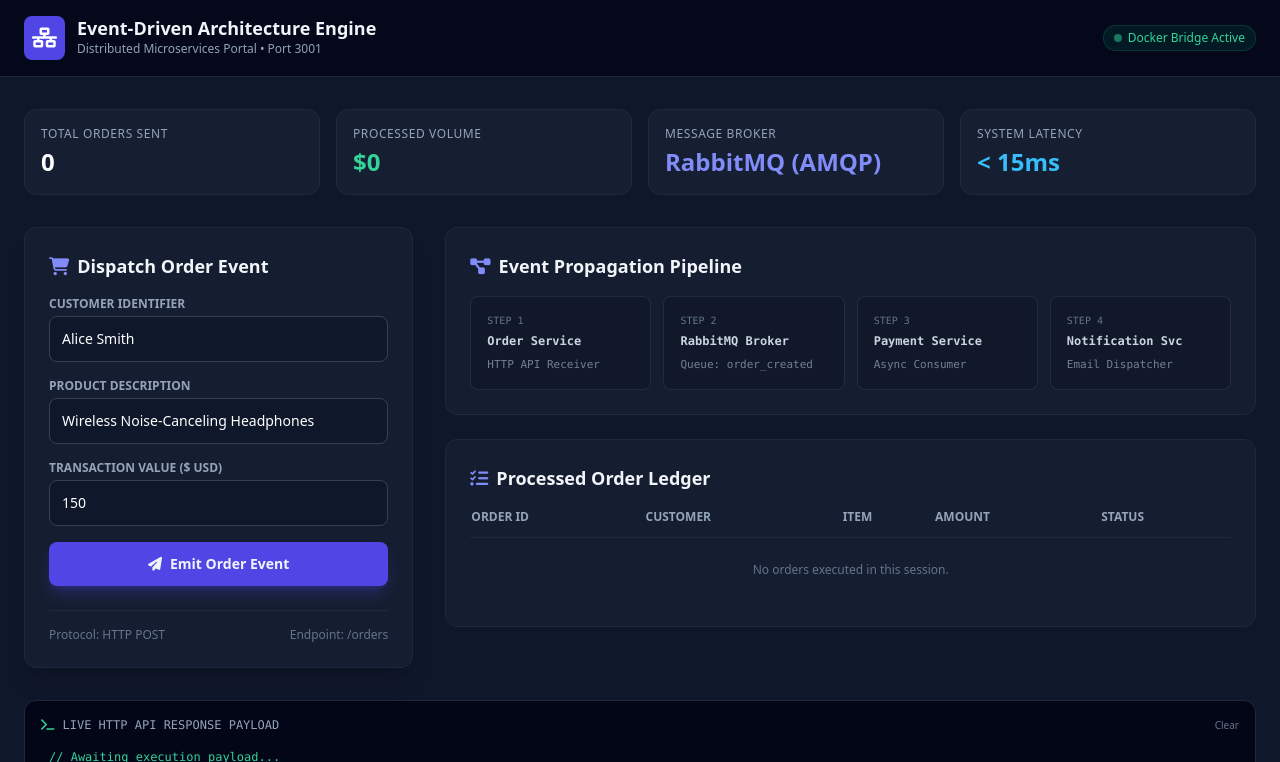
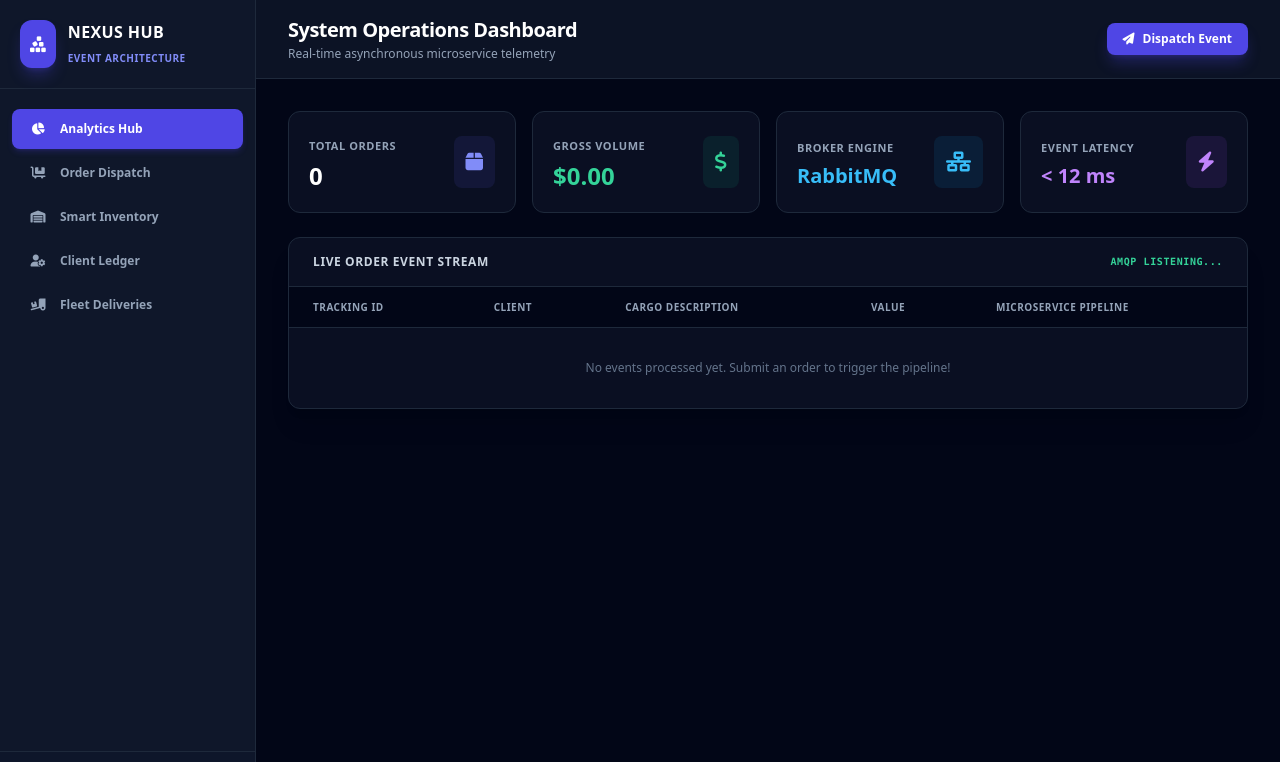
Before and after one commit to bhaktiubale21-cpu/microservice-project, a website: page order-service/public/index.html in a window 1280 px wide. Shown: the top 762 px of the page. Drawn offline with nearby package versions, Linux system fonts and the light colour scheme.

```diff
--- a/order-service/package.json
+++ b/order-service/package.json
@@ -9,6 +9,7 @@
   "dependencies": {
     "amqplib": "^0.10.3",
     "cors": "^2.8.5",
-    "express": "^4.18.2"
+    "express": "^4.18.2",
+    "express-session": "^1.17.3"
   }
 }
--- a/order-service/public/index.html
+++ b/order-service/public/index.html
@@ -3,177 +3,238 @@
 <head>
   <meta charset="UTF-8">
   <meta name="viewport" content="width=device-width, initial-scale=1.0">
-  <title>Microservice Command Center</title>
+  <title>NEXUS - Enterprise Microservices Hub</title>
   <script src="https://cdn.tailwindcss.com"></script>
   <link rel="stylesheet" href="https://cdnjs.cloudflare.com/ajax/libs/font-awesome/6.4.0/css/all.min.css">
 </head>
-<body class="bg-slate-900 text-slate-100 font-sans antialiased min-h-screen">
+<body class="bg-slate-950 font-sans text-slate-200 antialiased flex h-screen overflow-hidden">
 
-  <!-- Top Navigation Bar -->
-  <nav class="border-b border-slate-800 bg-slate-950/80 backdrop-blur sticky top-0 z-50 px-6 py-4">
-    <div class="max-w-7xl mx-auto flex items-center justify-between">
-      <div class="flex items-center space-x-3">
-        <div class="p-2 bg-indigo-600 rounded-lg text-white">
-          <i class="fa-solid fa-network-wired text-xl"></i>
+  <!-- Left Sidebar Navigation -->
+  <aside class="w-64 bg-slate-900 border-r border-slate-800 flex flex-col justify-between shrink-0">
+    <div>
+      <!-- Brand Logo -->
+      <div class="p-5 border-b border-slate-800 flex items-center space-x-3">
+        <div class="p-2.5 bg-indigo-600 text-white rounded-xl shadow-lg shadow-indigo-600/30">
+          <i class="fa-solid fa-cubes-stacked text-lg"></i>
         </div>
         <div>
-          <h1 class="font-bold text-lg leading-none">Event-Driven Architecture Engine</h1>
-          <p class="text-xs text-slate-400 mt-1">Distributed Microservices Portal • Port 3001</p>
+          <h1 class="font-bold text-white text-base tracking-wide">NEXUS HUB</h1>
+          <span class="text-[10px] text-indigo-400 font-semibold uppercase tracking-wider">Event Architecture</span>
         </div>
       </div>
-      <div class="flex items-center space-x-3">
-        <span class="inline-flex items-center px-2.5 py-1 rounded-full text-xs font-medium bg-emerald-500/10 text-emerald-400 border border-emerald-500/20">
-          <span class="w-2 h-2 mr-1.5 bg-emerald-400 rounded-full animate-pulse"></span> Docker Bridge Active
-        </span>
-      </div>
-    </div>
-  </nav>
 
-  <main class="max-w-7xl mx-auto px-6 py-8 space-y-8">
-
-    <!-- Metrics Bar -->
-    <div class="grid grid-cols-1 md:grid-cols-4 gap-4">
-      <div class="bg-slate-800/50 border border-slate-800 p-4 rounded-xl">
-        <div class="text-slate-400 text-xs font-medium uppercase tracking-wider">Total Orders Sent</div>
-        <div id="metric-orders" class="text-2xl font-bold mt-1 text-white">0</div>
-      </div>
-      <div class="bg-slate-800/50 border border-slate-800 p-4 rounded-xl">
-        <div class="text-slate-400 text-xs font-medium uppercase tracking-wider">Processed Volume</div>
-        <div id="metric-volume" class="text-2xl font-bold mt-1 text-emerald-400">$0</div>
-      </div>
-      <div class="bg-slate-800/50 border border-slate-800 p-4 rounded-xl">
-        <div class="text-slate-400 text-xs font-medium uppercase tracking-wider">Message Broker</div>
-        <div class="text-2xl font-bold mt-1 text-indigo-400">RabbitMQ (AMQP)</div>
-      </div>
-      <div class="bg-slate-800/50 border border-slate-800 p-4 rounded-xl">
-        <div class="text-slate-400 text-xs font-medium uppercase tracking-wider">System Latency</div>
-        <div class="text-2xl font-bold mt-1 text-sky-400">&lt; 15ms</div>
-      </div>
+      <!-- Navigation Links -->
+      <nav class="p-3 space-y-1 text-xs font-semibold mt-2">
+        <button onclick="switchTab('dashboard')" id="nav-dashboard" class="w-full flex items-center space-x-3 px-4 py-3 rounded-lg bg-indigo-600 text-white shadow-md shadow-indigo-600/20">
+          <i class="fa-solid fa-chart-pie w-5 text-center"></i><span>Analytics Hub</span>
+        </button>
+        <button onclick="switchTab('orders')" id="nav-orders" class="w-full flex items-center space-x-3 px-4 py-3 rounded-lg hover:bg-slate-800 text-slate-400 hover:text-white transition">
+          <i class="fa-solid fa-cart-flatbed w-5 text-center"></i><span>Order Dispatch</span>
+        </button>
+        <button onclick="switchTab('inventory')" id="nav-inventory" class="w-full flex items-center space-x-3 px-4 py-3 rounded-lg hover:bg-slate-800 text-slate-400 hover:text-white transition">
+          <i class="fa-solid fa-warehouse w-5 text-center"></i><span>Smart Inventory</span>
+        </button>
+        <button onclick="switchTab('customers')" id="nav-customers" class="w-full flex items-center space-x-3 px-4 py-3 rounded-lg hover:bg-slate-800 text-slate-400 hover:text-white transition">
+          <i class="fa-solid fa-user-gear w-5 text-center"></i><span>Client Ledger</span>
+        </button>
+        <button onclick="switchTab('deliveries')" id="nav-deliveries" class="w-full flex items-center space-x-3 px-4 py-3 rounded-lg hover:bg-slate-800 text-slate-400 hover:text-white transition">
+          <i class="fa-solid fa-truck-ramp-box w-5 text-center"></i><span>Fleet Deliveries</span>
+        </button>
+      </nav>
     </div>
 
-    <!-- Main Grid -->
-    <div class="grid grid-cols-1 lg:grid-cols-3 gap-8">
+    <!-- User & System Footer -->
+    <div class="p-4 border-t border-slate-800 bg-slate-900/50 flex items-center justify-between text-xs">
+      <div class="flex items-center space-x-2">
+        <span class="w-2.5 h-2.5 rounded-full bg-emerald-400 animate-pulse"></span>
+        <span class="text-slate-300 font-bold">admin</span>
+      </div>
+      <a href="/logout" class="text-xs text-slate-500 hover:text-rose-400 transition" title="Logout">
+        <i class="fa-solid fa-right-from-bracket"></i>
+      </a>
+    </div>
+  </aside>
 
-      <!-- Column 1: Order Checkout Panel -->
-      <div class="bg-slate-800/40 border border-slate-800 rounded-xl p-6 shadow-xl flex flex-col justify-between">
-        <div>
-          <h2 class="text-lg font-bold flex items-center gap-2 mb-4">
-            <i class="fa-solid fa-cart-shopping text-indigo-400"></i> Dispatch Order Event
-          </h2>
+  <!-- Main Content Area -->
+  <main class="flex-1 flex flex-col overflow-y-auto bg-slate-950">
+
+    <!-- Top Header -->
+    <header class="bg-slate-900/80 backdrop-blur border-b border-slate-800 px-8 py-4 flex items-center justify-between sticky top-0 z-10">
+      <div>
+        <h2 id="page-title" class="text-xl font-bold text-white tracking-tight">System Operations Dashboard</h2>
+        <p id="page-subtitle" class="text-xs text-slate-400 mt-0.5">Real-time asynchronous microservice telemetry</p>
+      </div>
+      <button onclick="switchTab('orders')" class="bg-indigo-600 hover:bg-indigo-500 text-white px-4 py-2 rounded-lg text-xs font-semibold flex items-center space-x-2 shadow-lg shadow-indigo-600/30 transition">
+        <i class="fa-solid fa-paper-plane"></i><span>Dispatch Event</span>
+      </button>
+    </header>
+
+    <div class="p-8 space-y-6">
+
+      <!-- VIEW 1: DASHBOARD -->
+      <div id="view-dashboard" class="space-y-6">
+
+        <!-- Summary Stat Cards -->
+        <div class="grid grid-cols-1 md:grid-cols-4 gap-4">
+          <div class="bg-slate-900/60 p-5 rounded-xl border border-slate-800 flex items-center justify-between">
+            <div>
+              <span class="text-[11px] font-semibold text-slate-400 uppercase tracking-wider">Total Orders</span>
+              <div id="stat-orders" class="text-2xl font-bold text-white mt-1">0</div>
+            </div>
+            <div class="p-3 bg-indigo-500/10 text-indigo-400 rounded-lg"><i class="fa-solid fa-box text-xl"></i></div>
+          </div>
+
+          <div class="bg-slate-900/60 p-5 rounded-xl border border-slate-800 flex items-center justify-between">
+            <div>
+              <span class="text-[11px] font-semibold text-slate-400 uppercase tracking-wider">Gross Volume</span>
+              <div id="stat-revenue" class="text-2xl font-bold text-emerald-400 mt-1">$0.00</div>
+            </div>
+            <div class="p-3 bg-emerald-500/10 text-emerald-400 rounded-lg"><i class="fa-solid fa-dollar-sign text-xl"></i></div>
+          </div>
+
+          <div class="bg-slate-900/60 p-5 rounded-xl border border-slate-800 flex items-center justify-between">
+            <div>
+              <span class="text-[11px] font-semibold text-slate-400 uppercase tracking-wider">Broker Engine</span>
+              <div class="text-xl font-bold text-sky-400 mt-1">RabbitMQ</div>
+            </div>
+            <div class="p-3 bg-sky-500/10 text-sky-400 rounded-lg"><i class="fa-solid fa-network-wired text-xl"></i></div>
+          </div>
+
+          <div class="bg-slate-900/60 p-5 rounded-xl border border-slate-800 flex items-center justify-between">
+            <div>
+              <span class="text-[11px] font-semibold text-slate-400 uppercase tracking-wider">Event Latency</span>
+              <div class="text-xl font-bold text-purple-400 mt-1">&lt; 12 ms</div>
+            </div>
+            <div class="p-3 bg-purple-500/10 text-purple-400 rounded-lg"><i class="fa-solid fa-bolt text-xl"></i></div>
+          </div>
+        </div>
+
+        <!-- Recent Dispatched Orders Ledger -->
+        <div class="bg-slate-900/60 rounded-xl border border-slate-800 overflow-hidden shadow-xl">
+          <div class="px-6 py-4 border-b border-slate-800 font-bold text-xs text-slate-300 uppercase tracking-wider flex justify-between items-center">
+            <span>Live Order Event Stream</span>
+            <span class="text-[10px] text-emerald-400 font-mono">AMQP Listening...</span>
+          </div>
+          <table class="w-full text-left text-xs">
+            <thead class="bg-slate-950 border-b border-slate-800 text-slate-400 uppercase text-[10px] tracking-wider">
+              <tr>
+                <th class="px-6 py-3">Tracking ID</th>
+                <th class="px-6 py-3">Client</th>
+                <th class="px-6 py-3">Cargo Description</th>
+                <th class="px-6 py-3">Value</th>
+                <th class="px-6 py-3">Microservice Pipeline</th>
+              </tr>
+            </thead>
+            <tbody id="dashboard-orders" class="divide-y divide-slate-800/60 font-mono text-slate-300">
+              <tr>
+                <td colspan="5" class="px-6 py-8 text-center text-slate-500 font-sans">No events processed yet. Submit an order to trigger the pipeline!</td>
+              </tr>
+            </tbody>
+          </table>
+        </div>
+
+      </div>
+
+      <!-- VIEW 2: ORDER DISPATCH FORM -->
+      <div id="view-orders" class="hidden grid grid-cols-1 lg:grid-cols-3 gap-6">
+
+        <div class="lg:col-span-2 bg-slate-900/60 p-6 rounded-xl border border-slate-800 shadow-xl space-y-4">
+          <h3 class="font-bold text-sm text-white border-b border-slate-800 pb-3">Create New Order Payload</h3>
 
           <form id="orderForm" class="space-y-4">
             <div>
-              <label class="block text-xs font-semibold uppercase text-slate-400 mb-1">Customer Identifier</label>
-              <input type="text" id="customer" required value="Alice Smith" class="w-full bg-slate-900 border border-slate-700 rounded-lg p-3 text-sm text-white focus:outline-none focus:border-indigo-500 transition">
+              <label class="block text-xs font-semibold text-slate-400 uppercase mb-1">Client Name</label>
+              <input type="text" id="client" required value="Enterprise Corp" class="w-full bg-slate-950 border border-slate-800 rounded-lg p-3 text-xs text-white outline-none focus:border-indigo-500">
             </div>
             <div>
-              <label class="block text-xs font-semibold uppercase text-slate-400 mb-1">Product Description</label>
-              <input type="text" id="item" required value="Wireless Noise-Canceling Headphones" class="w-full bg-slate-900 border border-slate-700 rounded-lg p-3 text-sm text-white focus:outline-none focus:border-indigo-500 transition">
+              <label class="block text-xs font-semibold text-slate-400 uppercase mb-1">Item Specifications</label>
+              <input type="text" id="item" required value="Server Rack Chassis X1" class="w-full bg-slate-950 border border-slate-800 rounded-lg p-3 text-xs text-white outline-none focus:border-indigo-500">
             </div>
             <div>
-              <label class="block text-xs font-semibold uppercase text-slate-400 mb-1">Transaction Value ($ USD)</label>
-              <input type="number" id="amount" required value="150" class="w-full bg-slate-900 border border-slate-700 rounded-lg p-3 text-sm text-white focus:outline-none focus:border-indigo-500 transition">
+              <label class="block text-xs font-semibold text-slate-400 uppercase mb-1">Total Amount ($ USD)</label>
+              <input type="number" id="amount" required value="2400" class="w-full bg-slate-950 border border-slate-800 rounded-lg p-3 text-xs text-white outline-none focus:border-indigo-500">
             </div>
-            <button type="submit" id="submitBtn" class="w-full bg-indigo-600 hover:bg-indigo-500 font-semibold py-3 px-4 rounded-lg transition duration-200 text-sm shadow-lg shadow-indigo-600/30 flex items-center justify-center gap-2">
-              <i class="fa-solid fa-paper-plane"></i> Emit Order Event
+            <button type="submit" id="submitBtn" class="w-full bg-indigo-600 hover:bg-indigo-500 text-white font-bold py-3 rounded-lg text-xs transition shadow-lg shadow-indigo-600/30 flex items-center justify-center space-x-2">
+              <i class="fa-solid fa-paper-plane"></i><span>Publish Event to RabbitMQ</span>
             </button>
           </form>
         </div>
 
-        <div class="mt-6 pt-4 border-t border-slate-800 text-xs text-slate-500 flex justify-between">
-          <span>Protocol: HTTP POST</span>
-          <span>Endpoint: /orders</span>
-        </div>
-      </div>
-
-      <!-- Column 2 & 3: Visualizer & Live Monitor -->
-      <div class="lg:col-span-2 space-y-6">
-
-        <!-- Visual Pipeline Tracker -->
-        <div class="bg-slate-800/40 border border-slate-800 rounded-xl p-6">
-          <h2 class="text-lg font-bold flex items-center gap-2 mb-4">
-            <i class="fa-solid fa-diagram-project text-indigo-400"></i> Event Propagation Pipeline
-          </h2>
-
-          <div class="grid grid-cols-1 md:grid-cols-4 gap-3 font-mono text-xs">
-            <div id="step-1" class="bg-slate-900/80 border border-slate-700/50 p-4 rounded-lg text-slate-400 transition-all duration-300">
-              <div class="text-[10px] uppercase text-slate-500 mb-1">Step 1</div>
-              <div class="font-bold text-slate-300">Order Service</div>
-              <div class="mt-2 text-[11px] opacity-75">HTTP API Receiver</div>
-            </div>
-            <div id="step-2" class="bg-slate-900/80 border border-slate-700/50 p-4 rounded-lg text-slate-400 transition-all duration-300">
-              <div class="text-[10px] uppercase text-slate-500 mb-1">Step 2</div>
-              <div class="font-bold text-slate-300">RabbitMQ Broker</div>
-              <div class="mt-2 text-[11px] opacity-75">Queue: order_created</div>
-            </div>
-            <div id="step-3" class="bg-slate-900/80 border border-slate-700/50 p-4 rounded-lg text-slate-400 transition-all duration-300">
-              <div class="text-[10px] uppercase text-slate-500 mb-1">Step 3</div>
-              <div class="font-bold text-slate-300">Payment Service</div>
-              <div class="mt-2 text-[11px] opacity-75">Async Consumer</div>
-            </div>
-            <div id="step-4" class="bg-slate-900/80 border border-slate-700/50 p-4 rounded-lg text-slate-400 transition-all duration-300">
-              <div class="text-[10px] uppercase text-slate-500 mb-1">Step 4</div>
-              <div class="font-bold text-slate-300">Notification Svc</div>
-              <div class="mt-2 text-[11px] opacity-75">Email Dispatcher</div>
-            </div>
-          </div>
-        </div>
-
-        <!-- Order Execution Table -->
-        <div class="bg-slate-800/40 border border-slate-800 rounded-xl p-6">
-          <h2 class="text-lg font-bold flex items-center gap-2 mb-4">
-            <i class="fa-solid fa-list-check text-indigo-400"></i> Processed Order Ledger
-          </h2>
-          <div class="overflow-x-auto">
-            <table class="w-full text-left border-collapse text-xs">
-              <thead>
-                <tr class="border-b border-slate-800 text-slate-400 uppercase font-semibold">
-                  <th class="pb-3">Order ID</th>
-                  <th class="pb-3">Customer</th>
-                  <th class="pb-3">Item</th>
-                  <th class="pb-3">Amount</th>
-                  <th class="pb-3">Status</th>
-                </tr>
-              </thead>
-              <tbody id="orderTableBody" class="divide-y divide-slate-800/50 text-slate-300">
-                <tr id="emptyRow">
-                  <td colspan="5" class="py-6 text-center text-slate-500">No orders executed in this session.</td>
-                </tr>
-              </tbody>
-            </table>
+        <!-- JSON Output Panel -->
+        <div class="bg-slate-950 p-6 rounded-xl border border-slate-800 shadow-xl flex flex-col justify-between">
+          <div>
+            <span class="text-xs font-mono uppercase text-emerald-400 font-bold flex items-center gap-2">
+              <i class="fa-solid fa-terminal"></i> Service Response Payload
+            </span>
+            <pre id="consoleLog" class="mt-4 font-mono text-xs text-slate-400 overflow-x-auto whitespace-pre-wrap">// Awaiting HTTP POST /orders request...</pre>
           </div>
         </div>
 
       </div>
 
+      <!-- VIEW 3: INVENTORY -->
+      <div id="view-inventory" class="hidden bg-slate-900/60 p-6 rounded-xl border border-slate-800">
+        <h3 class="font-bold text-sm text-white mb-1">Smart Warehouse Inventory</h3>
+        <p class="text-xs text-slate-400">Inventory levels managed by internal message consumer workers.</p>
+        <div class="mt-6 p-12 border border-dashed border-slate-800 rounded-xl text-center text-xs text-slate-500">Inventory state synced via RabbitMQ queues.</div>
+      </div>
+
+      <!-- VIEW 4: CLIENT LEDGER -->
+      <div id="view-customers" class="hidden bg-slate-900/60 p-6 rounded-xl border border-slate-800">
+        <h3 class="font-bold text-sm text-white mb-1">Client Management Ledger</h3>
+        <p class="text-xs text-slate-400">Customer account status and messaging updates.</p>
+        <div class="mt-6 p-12 border border-dashed border-slate-800 rounded-xl text-center text-xs text-slate-500">Client notifications automatically sent by Notification Service.</div>
+      </div>
+
+      <!-- VIEW 5: FLEET DELIVERIES -->
+      <div id="view-deliveries" class="hidden bg-slate-900/60 p-6 rounded-xl border border-slate-800">
+        <h3 class="font-bold text-sm text-white mb-1">Fleet Logistics & Dispatch</h3>
+        <p class="text-xs text-slate-400">Track paid orders dispatched to delivery routes.</p>
+        <div class="mt-6 p-12 border border-dashed border-slate-800 rounded-xl text-center text-xs text-slate-500">No active dispatch routes in queue.</div>
+      </div>
+
     </div>
-
-    <!-- JSON Console Console -->
-    <div class="bg-slate-950 border border-slate-800 rounded-xl p-4">
-      <div class="flex justify-between items-center mb-2">
-        <span class="text-xs font-mono uppercase text-slate-400 flex items-center gap-2">
-          <i class="fa-solid fa-terminal text-emerald-400"></i> Live HTTP API Response Payload
-        </span>
-        <button onclick="document.getElementById('consoleLog').textContent='// Console cleared.'" class="text-[10px] text-slate-500 hover:text-slate-300">Clear</button>
-      </div>
-      <pre id="consoleLog" class="font-mono text-xs text-emerald-400 overflow-x-auto p-2">// Awaiting execution payload...</pre>
-    </div>
-
   </main>
 
   <script>
     let orderCount = 0;
-    let totalVolume = 0;
+    let totalRev = 0;
+
+    function switchTab(tab) {
+      const views = ['dashboard', 'orders', 'inventory', 'customers', 'deliveries'];
+      views.forEach(v => {
+        document.getElementById(`view-${v}`).classList.add('hidden');
+        const navBtn = document.getElementById(`nav-${v}`);
+        if(navBtn) {
+          navBtn.className = "w-full flex items-center space-x-3 px-4 py-3 rounded-lg hover:bg-slate-800 text-slate-400 hover:text-white transition";
+        }
+      });
+
+      document.getElementById(`view-${tab}`).classList.remove('hidden');
+      const activeBtn = document.getElementById(`nav-${tab}`);
+      if(activeBtn) {
+        activeBtn.className = "w-full flex items-center space-x-3 px-4 py-3 rounded-lg bg-indigo-600 text-white shadow-md shadow-indigo-600/20";
+      }
+
+      const titles = {
+        dashboard: ["System Operations Dashboard", "Real-time asynchronous microservice telemetry"],
+        orders: ["Order Dispatch Panel", "Construct and emit custom events to RabbitMQ"],
+        inventory: ["Smart Warehouse Inventory", "Inventory levels managed by internal message consumer workers"],
+        customers: ["Client Management Ledger", "Customer account status and messaging updates"],
+        deliveries: ["Fleet Logistics & Dispatch", "Track paid orders dispatched to delivery routes"]
+      };
+      document.getElementById('page-title').innerText = titles[tab][0];
+      document.getElementById('page-subtitle').innerText = titles[tab][1];
+    }
 
     document.getElementById('orderForm').addEventListener('submit', async (e) => {
       e.preventDefault();
-
       const submitBtn = document.getElementById('submitBtn');
       submitBtn.disabled = true;
       submitBtn.innerHTML = `<i class="fa-solid fa-spinner animate-spin"></i> Processing...`;
 
       const payload = {
-        customer: document.getElementById('customer').value,
+        customer: document.getElementById('client').value,
         item: document.getElementById('item').value,
         amount: Number(document.getElementById('amount').value)
       };
@@ -184,58 +245,37 @@
           headers: { 'Content-Type': 'application/json' },
           body: JSON.stringify(payload)
         });
-
         const data = await res.json();
 
-        // Render JSON Response
-        document.getElementById('consoleLog').textContent = JSON.stringify(data, null, 2);
+        document.getElementById('consoleLog').innerText = JSON.stringify(data, null, 2);
 
         if (res.ok && data.order) {
-          // Update Metrics
           orderCount++;
-          totalVolume += data.order.amount;
-          document.getElementById('metric-orders').innerText = orderCount;
-          document.getElementById('metric-volume').innerText = `$${totalVolume}`;
+          totalRev += data.order.amount;
+          document.getElementById('stat-orders').innerText = orderCount;
+          document.getElementById('stat-revenue').innerText = `$${totalRev.toFixed(2)}`;
 
-          // Append Row to Table
-          const emptyRow = document.getElementById('emptyRow');
-          if (emptyRow) emptyRow.remove();
+          const tbody = document.getElementById('dashboard-orders');
+          if (orderCount === 1) tbody.innerHTML = '';
 
-          const row = document.createElement('tr');
-          row.className = "hover:bg-slate-800/30 transition";
-          row.innerHTML = `
-            <td class="py-3 font-mono text-indigo-400 font-semibold">${data.order.orderId}</td>
-            <td class="py-3">${data.order.customer}</td>
-            <td class="py-3 text-slate-400">${data.order.item}</td>
-            <td class="py-3 text-emerald-400 font-semibold">$${data.order.amount}</td>
-            <td class="py-3"><span class="px-2 py-0.5 rounded text-[10px] font-semibold bg-emerald-500/10 text-emerald-400 border border-emerald-500/20">EVENT EMITTED</span></td>
+          const tr = document.createElement('tr');
+          tr.className = "hover:bg-slate-800/40 transition";
+          tr.innerHTML = `
+            <td class="px-6 py-4 font-bold text-indigo-400">${data.order.orderId}</td>
+            <td class="px-6 py-4 font-semibold text-slate-200">${data.order.customer}</td>
+            <td class="px-6 py-4 text-slate-400">${data.order.item}</td>
+            <td class="px-6 py-4 font-bold text-emerald-400">$${data.order.amount}</td>
+            <td class="px-6 py-4"><span class="px-2.5 py-1 rounded text-[10px] font-bold bg-emerald-500/10 text-emerald-400 border border-emerald-500/20">EVENT EMITTED</span></td>
           `;
-          document.getElementById('orderTableBody').prepend(row);
-
-          // Animate Steps
-          animatePipeline();
+          tbody.prepend(tr);
         }
-
       } catch (err) {
-        document.getElementById('consoleLog').textContent = "// Error: " + err.message;
+        document.getElementById('consoleLog').innerText = "Error: " + err.message;
       } finally {
         submitBtn.disabled = false;
-        submitBtn.innerHTML = `<i class="fa-solid fa-paper-plane"></i> Emit Order Event`;
+        submitBtn.innerHTML = `<i class="fa-solid fa-paper-plane"></i><span>Publish Event to RabbitMQ</span>`;
       }
     });
-
-    function animatePipeline() {
-      const steps = ['step-1', 'step-2', 'step-3', 'step-4'];
-      steps.forEach((step, idx) => {
-        setTimeout(() => {
-          const el = document.getElementById(step);
-          el.className = "bg-indigo-900/40 border border-indigo-500/50 p-4 rounded-lg text-indigo-200 transition-all duration-300 shadow-lg shadow-indigo-500/10";
-          setTimeout(() => {
-            el.className = "bg-slate-900/80 border border-slate-700/50 p-4 rounded-lg text-slate-400 transition-all duration-300";
-          }, 1200);
-        }, idx * 250);
-      });
-    }
   </script>
 </body>
 </html>
--- /dev/null
+++ b/package.json
@@ -0,0 +1,5 @@
+{
+  "dependencies": {
+    "express-session": "^1.19.0"
+  }
+}
```
Also changed, not shown: order-service/public/login.html (added, +97 -0 lines), order-service/server.js (+49 -3 lines), 1 other file.
